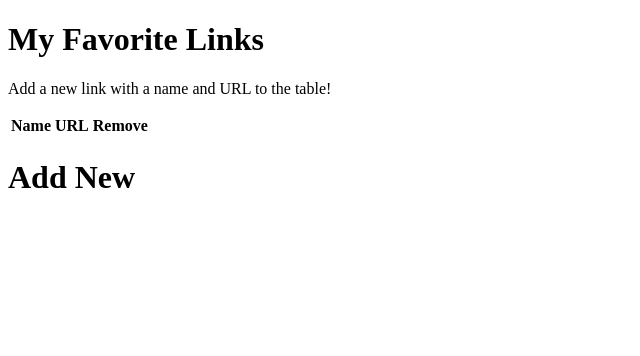
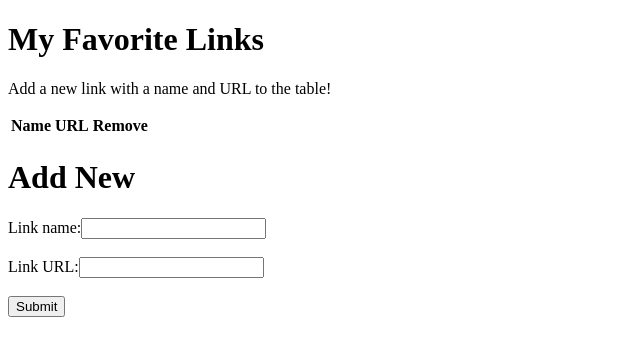
Before and after one commit to shwarzbergzelda/favlinks, a React (Vite) app: page / in a window 1280 px wide. Shown: the top 356 px of the page, without its empty margins (0-640 px from the left). Built offline with nearby package versions, Linux system fonts and the light colour scheme.

Commit message:
create initial form structure

```diff
--- a/src/components/Form.jsx
+++ b/src/components/Form.jsx
@@ -1,6 +1,18 @@
 function Form() {
     return (
-        <form></form>
+        <form>
+            <label for="linkName">Link name:</label>
+            <input type="text" id="linkName" name="linkName" />
+            <br />
+            <br />
+
+            <label for="linkURL">Link URL:</label>
+            <input type="text" id="linkURL" name="linkURL" />
+            <br />
+            <br />
+
+            <input type="submit" value="Submit" />
+        </form>
     )
 }
 
```
